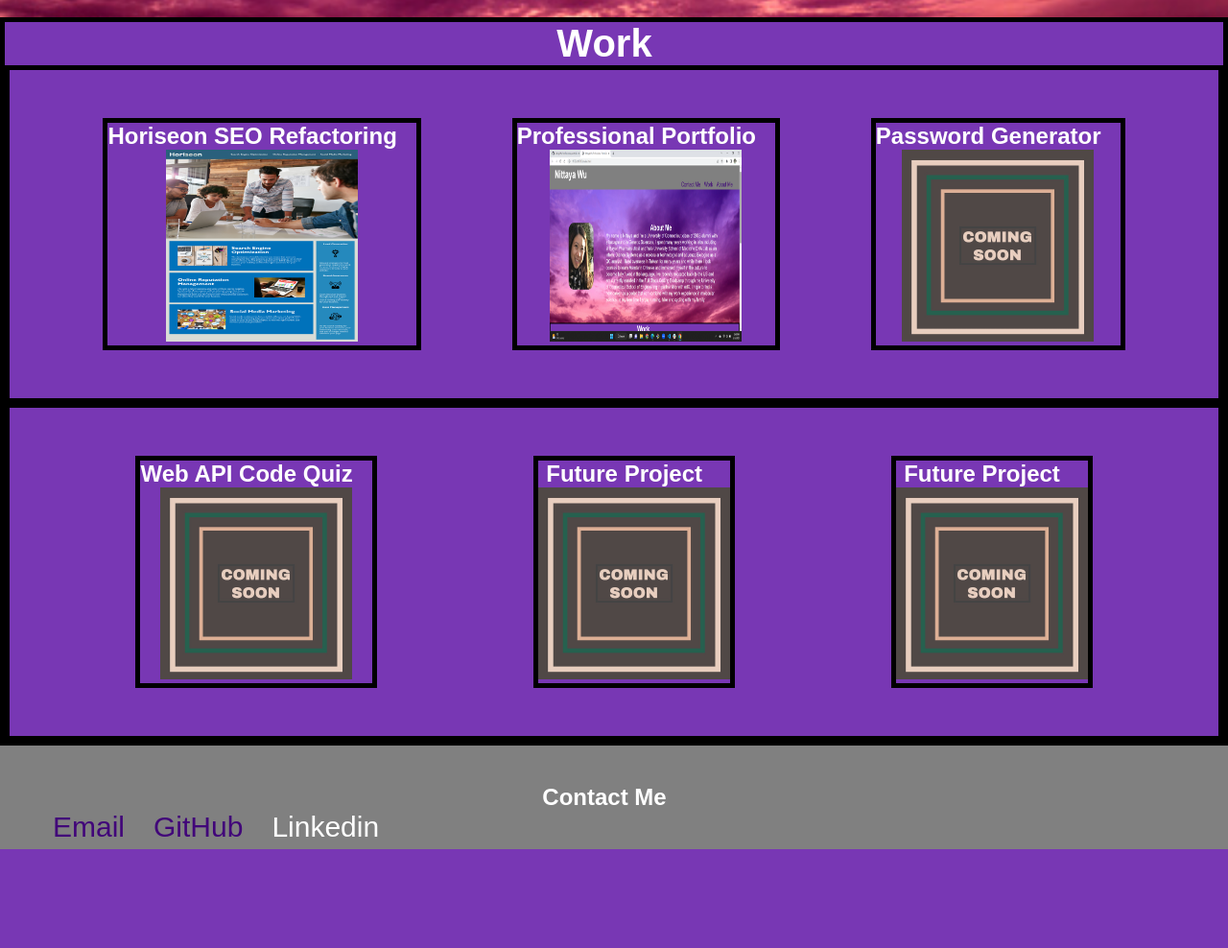
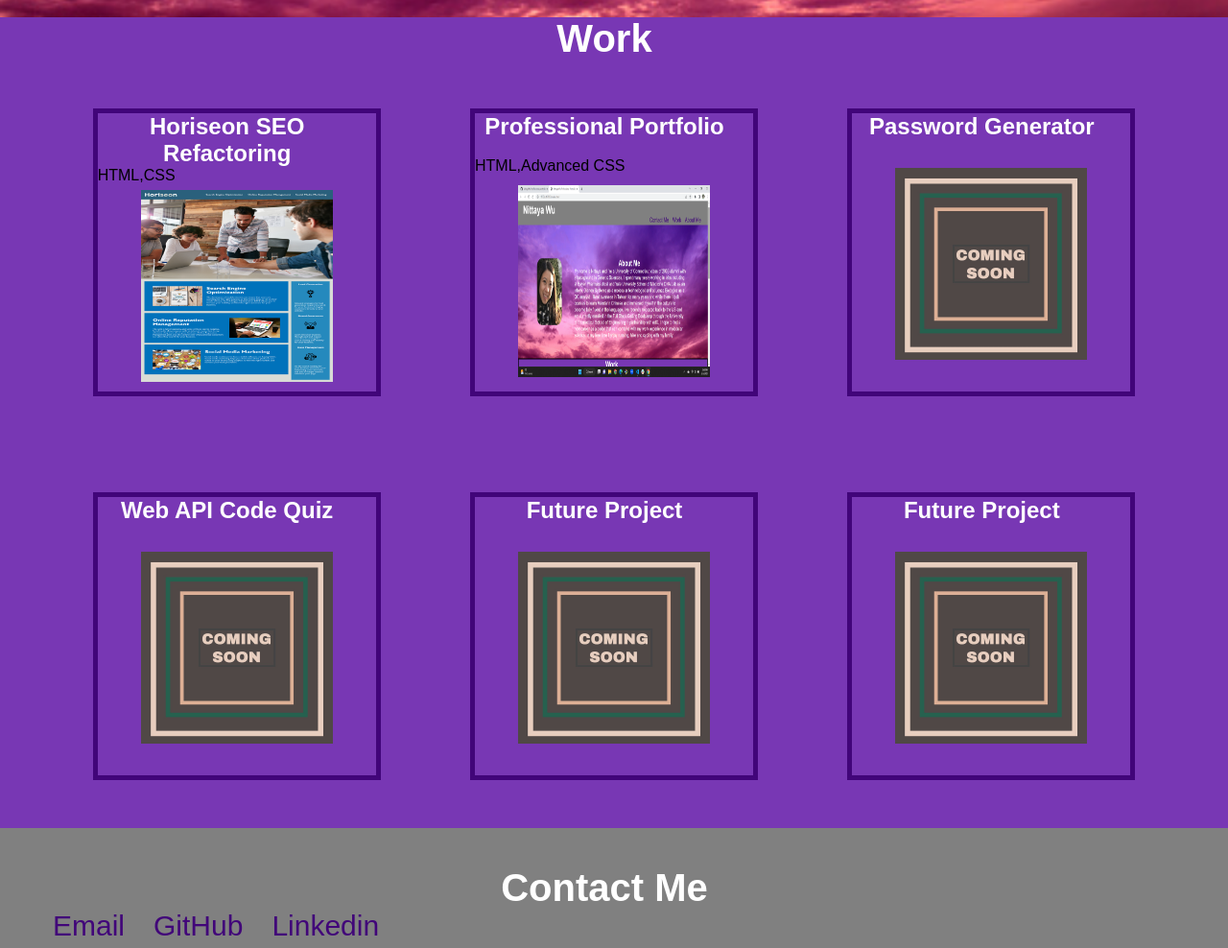
Before and after one commit to NittayaWu/professional-portfolio, a plain HTML site: page index.html in a window 1280 px wide. Shown: the part 720-1708 px from the top of the page at 96% size. Before the commit the page ends 1605 px from the top, so only its background shows below. Drawn offline with Linux system fonts and the light colour scheme.

Commit message:
modified README.md

```diff
--- a/assets/styles.css
+++ b/assets/styles.css
@@ -22,9 +22,6 @@ padding:40px;
 
 
   }
-
-
-
 
   h1{
     font-size: 50px;
@@ -106,9 +103,9 @@ height: 600px;
  .box-wrapper{
   margin-top: 600px;
   width: 100%;
-  border: black 5px solid;
+  /* border: black 5px solid; */
 display:flex
-flex-direction: row;
+flex-direction:row;
 flex-wrap:wrap;
 align-content:center;
 
@@ -119,39 +116,35 @@ align-content:center;
   display: flex;
   flex-direction: row;
   flex-wrap: wrap;
-  border: black 5px solid;
+  /* border: black 5px solid; */
   padding:50px;
   justify-content: space-around;
  }
 
 
 .project{
-  border: black 5px solid;
+  border: rgb(65, 5, 121) 5px solid;
+  width: 300px;
+  height:300px;
   display: flex;
   flex-direction: column;
   flex-wrap: wrap;
   position:relative;
-  transition: transform .2s; /* Animation */
-  */
+  transition: transform .2s;
 }
+
 .project:hover{
   transform: scale(1.5);
 }
 .img-container{
   display: block;
-  margin-left: auto;
-  margin-right: auto;
-   /* width: 200px;
-  height: 200px;
-  margin: 0 auto;
-  */
+  margin:auto;
 
-}
-img{
+ }
+
+ img{
   width: 200px;
   height: 200px;
-  margin: 0 auto;
-  */
 
 
 }
@@ -172,8 +165,11 @@ h2{
     background-color: gray;
     color:white
 
+      }
 
-      }
+  footer h2{
+    font-size:40px ;
+  }
 
 footer ul li{
   list-style-type:none;
--- a/index.html
+++ b/index.html
@@ -35,7 +35,7 @@
         />
 
         <div class="image-overlay">
-          <div id="aboutme">
+          <div id="#aboutme">
             <h2>About Me</h2>
             <p>
               My name is Nittaya and I'm a University of Connecticut class of
@@ -63,15 +63,17 @@
         <h2 id="work">Work</h2>
         <div class="row">
           <div class="project">
-            <h2><a href="https://nittayawu.github.io/seo-refactoring/" target="_blank"></a>Horiseon SEO Refactoring</h2>
-            <!-- <p>This application is to demonstrate code refactoring for search engine opimization.</p> -->
+            <h2>Horiseon SEO Refactoring</h2>
+            <p>HTML,CSS</p>
+            <a href="https://nittayawu.github.io/seo-refactoring/" target="_blank">
             <div class="img-container">
-              <img src="./assets/01-html-css-git-homework-demo.png" alt="meeting project-1" />
+              <img src="./assets/01-html-css-git-homework-demo.png" alt="meeting project-1"/></a>
 
             </div>
           </div>
           <div class="project">
-            <h2>Professional Portfolio</h2>
+            <h2>Professional Portfolio</h2><br>
+            <p>HTML,Advanced CSS</p>
             <div class="img-container">
               <img src="assets/challenge2screenshot.png" />
             </div>
@@ -112,9 +114,9 @@
       <div id="contact-me"></div>
         <h2>Contact Me</h2>
         <ul>
-          <li><a href = "mailto: nittayak80@gmail.com">Email</li>
+          <li><a href = "mailto: nittayak80@gmail.com">Email</a></li>
           <li><a href="https://github.com/NittayaWu">GitHub</a></li>
-          <li>Linkedin</li>
+          <li><a href="https://www.linkedin.com/in/nittaya-wu-020502264">Linkedin</a></li>
         </ul>
 
     </footer>
```
Also changed, not shown: 2 other files.
